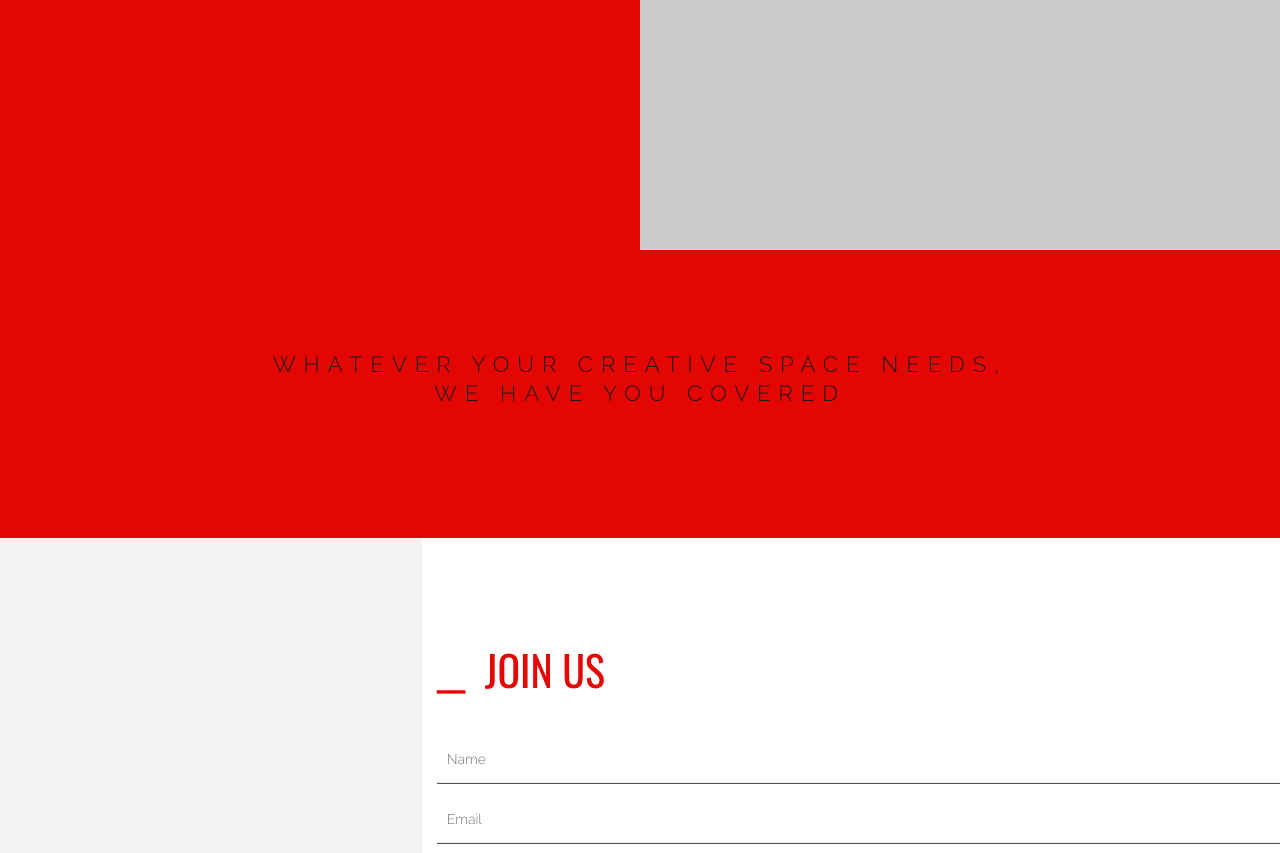
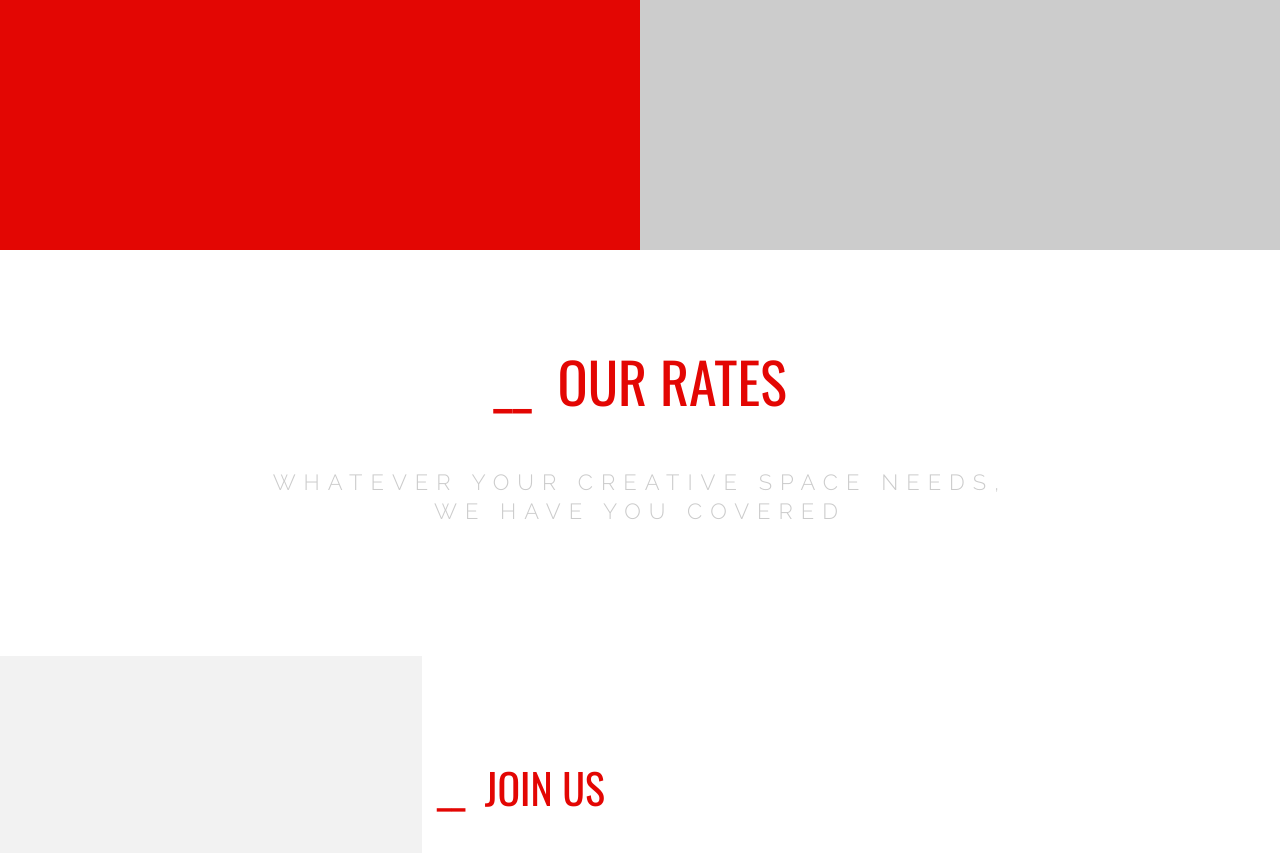
Before and after one commit to theroost/website2, a PHP site: page / in a window 1280 px wide. Shown: the part 550-1403 px from the top of the page. Run offline with PHP 8.4, Linux system fonts and the light colour scheme; grey boxes labelled with a size stand in for pictures from a placeholder-image service; style sheets or scripts are compiled from the project's sources; some libraries are stand-ins or nearby versions.

Commit message:
Add Our Rates header

```diff
--- a/index.html
+++ b/index.html
@@ -264,12 +264,15 @@
 
 </section>
 
-<section class="container color-bg text-center">
+<section class="container white-bg text-center">
 
   <div class="row">
 
           <article class="col-md-12 team-job text-center pad-top pad-bottom">
-              <h3 class="main-heading black">
+              <h2 class="roost-header our-rates">
+                    __&nbsp; Our Rates
+              </h2>
+              <h3 class="main-heading grey">
               Whatever your creative space needs,<br>
               we have you covered
               </h3>
--- a/roost/style.css
+++ b/roost/style.css
@@ -8,6 +8,9 @@ h3.gothic {
     font-family: Oswald;
     letter-spacing: initial;
     font-size: 2em;
+}
+.roost-header.our-rates {
+    font-size: 4em;
 }
 .roost-header {
     font-family: Oswald;
```
